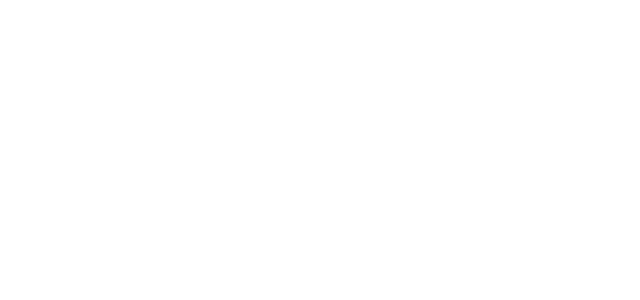
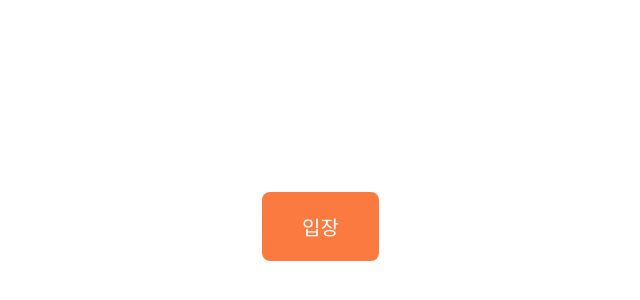
Before and after one commit to seolhyelin/wanted-pre-onboarding-frontend, a React (Create React App) app: page / in a window 1280 px wide. Before the commit this address had no page. Shown: the part 208-508 px from the top of the page, without its empty margins (378-1018 px from the left). Built offline with nearby package versions, Linux system fonts and the light colour scheme.

Commit message:
Feat: todolist delete 기능

```diff
--- a/src/Router.tsx
+++ b/src/Router.tsx
@@ -1,4 +1,5 @@
 import { BrowserRouter, Routes, Route } from 'react-router-dom';
+import Entrance from './components/Entrance';
 import SignIn from './components/SignIn';
 import SignUp from './components/SignUp';
 import Todo from './components/TodoList';
@@ -7,6 +8,7 @@
   return (
     <BrowserRouter>
       <Routes>
+        <Route path="/" element={<Entrance />} />
         <Route path="/signup" element={<SignUp />} />
         <Route path="/signin" element={<SignIn />} />
         <Route path="/todo" element={<Todo />} />
--- /dev/null
+++ b/src/components/Entrance/index.tsx
@@ -0,0 +1,32 @@
+import { useNavigate } from 'react-router-dom';
+import styled from 'styled-components';
+
+const Entrance = () => {
+  const navigate = useNavigate();
+
+  const handleEntrance = () => {
+    navigate('/signup');
+  };
+
+  return (
+    <EntranceContainer>
+      <Button onClick={handleEntrance}>입장</Button>
+    </EntranceContainer>
+  );
+};
+
+const EntranceContainer = styled.div`
+  position: absolute;
+  top: 50%;
+  left: 50%;
+`;
+const Button = styled.button`
+  padding: 20px 40px;
+  border-style: none;
+  border-radius: 8px;
+  background-color: #fb7a3f;
+  color: #fff;
+  font-size: 20px;
+  cursor: pointer;
+`;
+export default Entrance;
--- a/src/components/TodoList/index.tsx
+++ b/src/components/TodoList/index.tsx
@@ -1,16 +1,23 @@
-import { MouseEvent, ChangeEvent, useEffect, useState, useRef } from 'react';
+import {
+  MouseEvent,
+  ChangeEvent,
+  useEffect,
+  useState,
+  useRef,
+  createRef,
+} from 'react';
 import { useNavigate } from 'react-router-dom';
 import styled from 'styled-components';
 
 interface TodoInfo {
+  id: number;
   text: string;
   checked: boolean;
 }
 
 const Todo = () => {
   const navigate = useNavigate();
-  // 제어 컴포넌트와 비제어 컴포넌트(useRef vs useState)
-  const input = useRef<HTMLInputElement | null>(null);
+  const input = createRef<HTMLInputElement>();
   const [todo, setTodo] = useState<TodoInfo[]>([]);
 
   const onChangeInput = (e: ChangeEvent<HTMLInputElement>) => {
@@ -22,9 +29,8 @@
   const onSubmitTodo = (e: ChangeEvent<HTMLFormElement>) => {
     if (input.current) {
       e.preventDefault();
-      // 리액트 불변성
-      // setTodo([{ text: e.currentTarget.value, checked: false }])
       const newTodo = todo.concat({
+        id: todo.length,
         text: input.current.value,
         checked: false,
       });
@@ -33,8 +39,9 @@
     }
   };
 
-  const onDeleteTodo = (e: MouseEvent<HTMLButtonElement>) => {
-    // todo.filter();
+  const onDeleteTodo = (list: any) => {
+    const deleteList = todo.filter(todo => todo.id !== list.id);
+    setTodo(deleteList);
   };
 
   const onEditTodo = (e: MouseEvent<HTMLButtonElement>) => {
@@ -66,7 +73,12 @@
                 <span>{todo.text}</span>
               </label>
               <button data-testid="modify-button">수정</button>
-              <button data-testid="delete-button">삭제</button>
+              <button
+                onClick={() => onDeleteTodo(todo)}
+                data-testid="delete-button"
+              >
+                삭제
+              </button>
             </li>
           );
         })}
```
